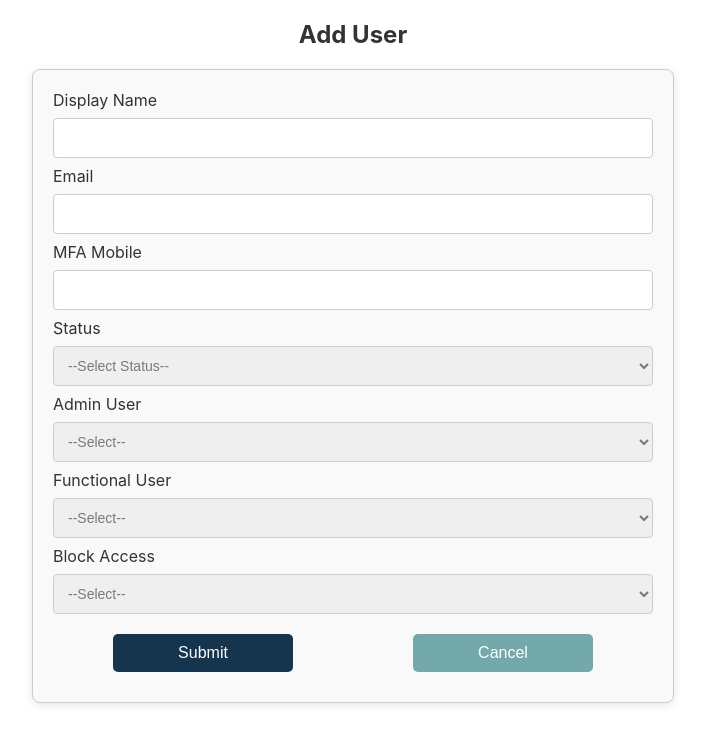
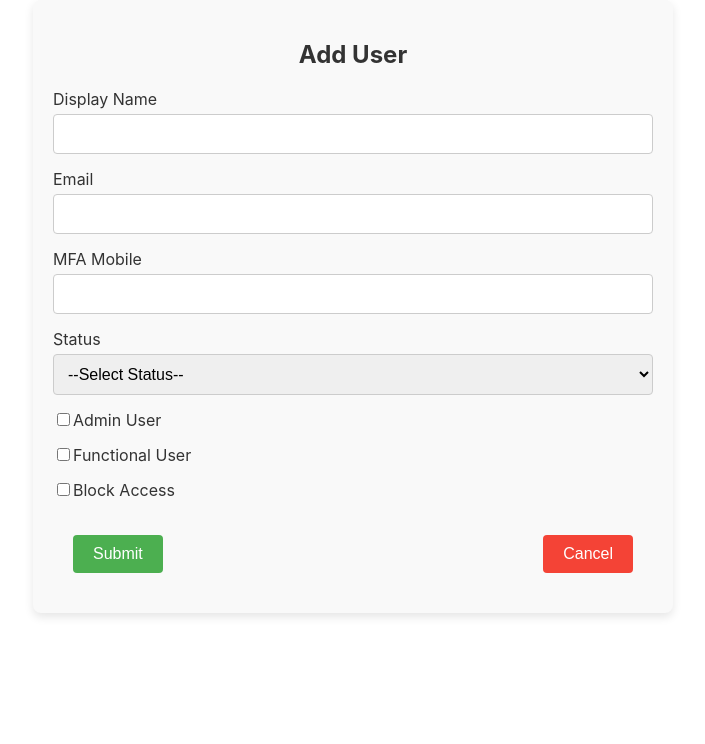
Before and after one commit to Anushaca1995/user-management-app, a React (Create React App) app: page /add-user in a window 1280 px wide. Shown: the top 744 px of the page, without its empty margins (287-992 px from the left). Built offline with nearby package versions, Linux system fonts and the light colour scheme; no server answers.

Commit message:
Reusable components added

```diff
--- a/package.json
+++ b/package.json
@@ -19,6 +19,7 @@
     "react-router-dom": "^7.5.2",
     "react-scripts": "5.0.1",
     "sass": "^1.87.0",
+    "sass-loader": "^16.0.5",
     "web-vitals": "^2.1.4"
   },
   "scripts": {
--- /dev/null
+++ b/src/Components/CheckBoxField/index.js
@@ -0,0 +1,19 @@
+import styles from './styles.scss';
+
+const CheckBoxField = ({ label, name, checked, onChange }) => {
+  return (
+    <div className="form-group checkbox-group">
+      <label>
+        <input
+          type="checkbox"
+          name={name}
+          checked={checked}
+          onChange={onChange}
+        />
+        {label}
+      </label>
+    </div>
+  );
+};
+
+export default CheckBoxField;
--- /dev/null
+++ b/src/Components/CheckBoxField/styles.scss
@@ -0,0 +1,13 @@
+.form-group {
+    margin-bottom: 15px;
+    .checkbox-group {
+        display: flex;
+        align-items: center;
+        margin-bottom: 15px;
+      }
+
+      .checkbox-group label {
+        margin-left: 10px;
+        font-weight: normal;
+      }
+  }
--- /dev/null
+++ b/src/Components/Filter/index.js
@@ -0,0 +1,16 @@
+import styles from './styles.scss';
+
+const Filter = ({ label, value, options, onChange }) => (
+    <div className="filter-group">
+      <label className="filter-label">{label}</label>
+      <select value={value} onChange={(e) => onChange(e.target.value)} className="filter-dropdown">
+        {options.map((option, index) => (
+          <option key={index} value={option.value}>
+            {option.label}
+          </option>
+        ))}
+      </select>
+    </div>
+  );
+
+  export default Filter;
--- /dev/null
+++ b/src/Components/Filter/styles.scss
@@ -0,0 +1,21 @@
+.filter-group {
+      margin-inline: 30px;
+      display: flex;
+      flex-direction: column;
+      flex: 1;
+      min-width: 120px;
+
+      .filter-label {
+        font-size: 12px;
+        margin-bottom: 1px;
+        font-weight: 500;
+        color: #555;
+      }
+
+      .filter-dropdown {
+        padding: 6px;
+        font-size: 10px;
+        border-radius: 6px;
+        border: 1px solid #ccc;
+      }
+    }
--- /dev/null
+++ b/src/Components/Table/styles.scss
@@ -0,0 +1,51 @@
+.user-table {
+    width: 100%;
+    border-collapse: collapse;
+
+    th,
+    td {
+      border: 1px solid #ddd;
+      padding: 8px;
+      text-align: center;
+    }
+
+    th {
+      background-color: #f2f2f2;
+      color: #333;
+
+      &.sortable-header {
+        cursor: pointer;
+        user-select: none;
+
+        &:hover {
+          background-color: #f0f0f0;
+        }
+      }
+    }
+  }
+
+  .edit-btn,
+  .delete-btn {
+    padding: 5px 10px;
+    margin: 2px;
+    border: none;
+    cursor: pointer;
+  }
+
+  .edit-btn {
+    background-color: #0e2538;
+    color: white;
+
+    &:hover {
+      background-color: #7e8891;
+    }
+  }
+
+  .delete-btn {
+    background-color: #560b05;
+    color: white;
+
+    &:hover {
+      background-color: #805855;
+    }
+  }
--- a/src/Pages/UserForm/index.js
+++ b/src/Pages/UserForm/index.js
@@ -1,5 +1,6 @@
 import React, { useState, useEffect } from 'react';
 import { useParams, useNavigate } from 'react-router-dom';
+import CheckboxField from '../../Components/CheckBoxField'; // Import the new component
 import './styles.scss';
 
 const UserForm = ({ headerTitle, users, onSubmit }) => {
@@ -11,9 +12,9 @@ const UserForm = ({ headerTitle, users, onSubmit }) => {
     DisplayName: '',
     Email: '',
     Status: '',
-    AdminUser: '',
-    FunctionalUser: '',
-    BlockAccess: '',
+    AdminUser: false,
+    FunctionalUser: false,
+    BlockAccess: false,
     MFA_Mobile: '',
   });
 
@@ -25,20 +26,20 @@ const UserForm = ({ headerTitle, users, onSubmit }) => {
           DisplayName: userToEdit.DisplayName || '',
           Email: userToEdit.Email || '',
           Status: userToEdit.Status || '',
-          AdminUser: userToEdit.AdminUser ? '1' : '0',
-          FunctionalUser: userToEdit.FunctionalUser ? '1' : '0',
-          BlockAccess: userToEdit.BlockAccess ? '1' : '0',
+          AdminUser: Boolean(userToEdit.AdminUser),
+          FunctionalUser: Boolean(userToEdit.FunctionalUser),
+          BlockAccess: Boolean(userToEdit.BlockAccess),
           MFA_Mobile: userToEdit.MFA_Mobile || '',
         });
       }
     }
-  }, [UserID, users]);
+  }, [UserID, users, isEditing]);
 
   const handleChange = (e) => {
-    const { name, value } = e.target;
+    const { name, value, type, checked } = e.target;
     setFormData((prevData) => ({
       ...prevData,
-      [name]: value,
+      [name]: type === 'checkbox' ? checked : value,
     }));
   };
 
@@ -47,17 +48,22 @@ const UserForm = ({ headerTitle, users, onSubmit }) => {
 
     const updatedFormData = {
       ...formData,
-      AdminUser: formData.AdminUser === '1' ? 1 : 0,
-      FunctionalUser: formData.FunctionalUser === '1' ? 1 : 0,
-      BlockAccess: formData.BlockAccess === '1' ? 1 : 0,
+      AdminUser: formData.AdminUser ? 1 : 0,
+      FunctionalUser: formData.FunctionalUser ? 1 : 0,
+      BlockAccess: formData.BlockAccess ? 1 : 0,
     };
+
     try {
       await onSubmit(updatedFormData, isEditing, UserID);
+      if (isEditing) {
+        alert('User updated successfully!');
+      } else {
+        alert('User added successfully!');
+      }
       navigate('/');
     } catch (error) {
       alert('Failed to submit. Please try again.');
     }
-
   };
 
   const handleCancel = () => {
@@ -69,9 +75,10 @@ const UserForm = ({ headerTitle, users, onSubmit }) => {
       <h2>{headerTitle}</h2>
       <form onSubmit={handleSubmit}>
         <div className="form-group">
-          <label>Display Name</label>
+          <label htmlFor="DisplayName">Display Name</label>
           <input
             type="text"
+            id="DisplayName"
             name="DisplayName"
             value={formData.DisplayName}
             onChange={handleChange}
@@ -80,9 +87,10 @@ const UserForm = ({ headerTitle, users, onSubmit }) => {
         </div>
 
         <div className="form-group">
-          <label>Email</label>
+          <label htmlFor="Email">Email</label>
           <input
             type="email"
+            id="Email"
             name="Email"
             value={formData.Email}
             onChange={handleChange}
@@ -91,40 +99,60 @@ const UserForm = ({ headerTitle, users, onSubmit }) => {
         </div>
 
         <div className="form-group">
-          <label>MFA Mobile</label>
+          <label htmlFor="MFA_Mobile">MFA Mobile</label>
           <input
             type="text"
+            id="MFA_Mobile"
             name="MFA_Mobile"
             value={formData.MFA_Mobile}
             onChange={handleChange}
           />
         </div>
 
-        {['Status', 'AdminUser', 'FunctionalUser', 'BlockAccess'].map((field) => (
-          <div className="form-group" key={field}>
-            <label>{field.replace(/([A-Z])/g, ' $1')}</label>
-            <select name={field} value={formData[field]} onChange={handleChange}>
-              {field === 'Status' ? (
-                <>
+        <div className="form-group">
+          <label htmlFor="Status">Status</label>
+          <select
+            id="Status"
+            name="Status"
+            value={formData.Status}
+            onChange={handleChange}
+            required
+          >
             <option value="">--Select Status--</option>
             <option value="Active">Active</option>
             <option value="Inactive">Inactive</option>
             <option value="Testing">Testing</option>
-                </>
-              ) : (
-                <>
-                  <option value="">--Select--</option>
-                  <option value="1">Yes</option>
-                  <option value="0">No</option>
-                </>
-              )}
           </select>
         </div>
-        ))}
+
+        <CheckboxField
+          label="Admin User"
+          name="AdminUser"
+          checked={formData.AdminUser}
+          onChange={handleChange}
+        />
+
+        <CheckboxField
+          label="Functional User"
+          name="FunctionalUser"
+          checked={formData.FunctionalUser}
+          onChange={handleChange}
+        />
+
+        <CheckboxField
+          label="Block Access"
+          name="BlockAccess"
+          checked={formData.BlockAccess}
+          onChange={handleChange}
+        />
 
         <div className="form-buttons">
-          <button type="submit" className="submit-btn">{isEditing ? 'Update' : 'Submit'}</button>
-          <button type="button" className="cancel-btn" onClick={handleCancel}>Cancel</button>
+          <button type="submit" className="submit-btn">
+            {isEditing ? 'Update' : 'Submit'}
+          </button>
+          <button type="button" className="cancel-btn" onClick={handleCancel}>
+            Cancel
+          </button>
         </div>
       </form>
     </div>
--- a/src/Pages/UserForm/styles.scss
+++ b/src/Pages/UserForm/styles.scss
@@ -1,119 +1,83 @@
-form {
+
+.form-container {
   width: 100%;
   max-width: 600px;
-  margin: 20px auto;
+  margin: 0 auto;
   padding: 20px;
-  border: 1px solid #ccc;
+  background-color: #f9f9f9;
   border-radius: 8px;
-  box-shadow: 0 2px 10px rgba(0, 0, 0, 0.1);
-  background-color: #f9f9f9;
-
-  label,
-  input,
-  select {
-    margin-bottom: 15px;
-    display: block;
-    width: 100%;
+  box-shadow: 0 4px 10px rgba(0, 0, 0, 0.1);
 }
 
+
+h2 {
+  text-align: center;
+  color: #333;
+  margin-bottom: 20px;
+}
+
+
 label {
-    font-size: 16px;
-    margin-bottom: 8px;
+  display: block;
+  margin-bottom: 5px;
   color: #333;
 }
+
 
 input[type="text"],
 input[type="email"],
 select {
+  width: 100%;
   padding: 10px;
-    margin: 8px 0;
+  font-size: 16px;
   border: 1px solid #ccc;
   border-radius: 4px;
   box-sizing: border-box;
-    font-size: 16px;
-
-    &:focus {
-      border-color: #007bff;
-      outline: none;
-    }
 }
 
-  select {
-    height: 40px;
-    font-size: 14px;
-    color: #7a7a7a;
-
-    option {
-      color: #7a7a7a;
-      font-size: 14px;
-    }
-  }
-
-  option[value="null"] {
-    color: #999;
-  }
 
 .form-buttons {
   display: flex;
   justify-content: space-between;
-    margin-top: 20px;
-
-    .submit-btn,
-    .cancel-btn {
-      padding: 10px 20px;
-      margin-inline: 60px;
-      margin-bottom: 10px;
-      font-size: 16px;
-      border: none;
-      cursor: pointer;
-      border-radius: 5px;
-    }
-
-    .submit-btn {
-      background-color: #15344e;
-      color: white;
-
-      &:hover {
-        background-color: #718389;
-      }
-    }
-
-    .cancel-btn {
-      background-color: #74a9ab;
-      color: white;
-
-      &:hover {
-        background-color: #b3c0c1;
-      }
-    }
-  }
-}
-
-h2 {
-  text-align: center;
-  color: #333;
-  font-size: 24px;
-  margin-bottom: 20px;
 }
 
 button {
-  width: 100%;
-  padding: 12px;
-  background-color: #007bff;
-  color: white;
+  margin: 20px;
+  padding: 10px 20px;
+  font-size: 16px;
+  cursor: pointer;
   border: none;
   border-radius: 4px;
-  font-size: 16px;
-  cursor: pointer;
   transition: background-color 0.3s ease;
+}
 
-  &:hover {
-    background-color: #0056b3;
+
+.submit-btn {
+  background-color: #4CAF50;
+  color: white;
+}
+
+.submit-btn:hover {
+  background-color: #689e6b;
+}
+
+
+.cancel-btn {
+  background-color: #f44336;
+  color: white;
+}
+
+.cancel-btn:hover {
+  background-color: #9f4d4c;
+}
+
+
+@media (max-width: 768px) {
+  .form-container {
+    padding: 15px;
+  }
+
+  button {
+    font-size: 12px;
   }
 }
-
-.error {
-  color: red;
-  font-size: 14px;
-  margin-top: 10px;
-}
```
Also changed, not shown: src/Components/Table/index.js (added, +44 -0 lines), src/Pages/UserList/index.js (+66 -58 lines), src/Pages/UserList/styles.scss (+0 -72 lines), 1 other file (tests, documents, lock files or other folders). Lines whose indentation alone changed are shown as unchanged.
